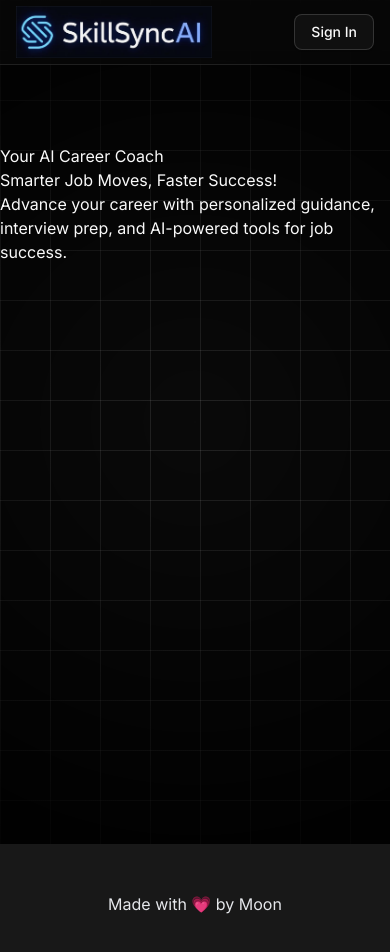
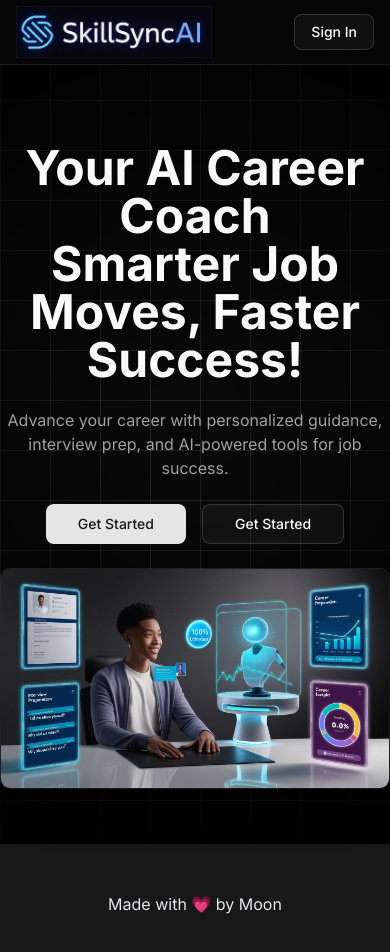
Before and after one commit to Maliha-Moon/ai-career-coach, a Next.js app: page / in a window 390 px wide. Shown: the top 952 px of the page. Built offline with nearby package versions, Linux system fonts and the light colour scheme; no server answers.

Commit message:
feat: add responsive HeroSection with title, CTAs, and banner image

```diff
--- a/components/hero.jsx
+++ b/components/hero.jsx
@@ -1,22 +1,59 @@
-import React from "react";
+"use client";
+
+import React, { useEffect, useRef } from "react";
+import { Button } from "./ui/button";
+import Link from "next/link";
+import Image from "next/image";
 
 const HeroSection = () => {
+  const imageRef = useRef(null);
+
+  // Run when component is loaded
+  useEffect(() => {}, []);
+
   return (
     <section className="w-full pt-36 md:pt-48 pb-10">
-      <div>
-        <div>
-          <h1>
+      <div className="space-y-6 text-center">
+        {/* heading */}
+        <div className="space-y-6 mx-auto">
+          <h1 className="text-5xl font-bold md:text-6xl lg:text-7xl xl:text-8xl gradient-title ">
             Your AI Career Coach
             <br />
             Smarter Job Moves, Faster Success!
           </h1>
-          <p>
+          <p className="mx-auto max-w-[600px] text-muted-foreground md:text-xl">
             Advance your career with personalized guidance, interview prep, and
             AI-powered tools for job success.
           </p>
         </div>
 
         {/* display buttons */}
+        <div className="flex justify-center space-x-4">
+          <Link href="/dashboard">
+            <Button size="lg" className="px-8">
+              Get Started
+            </Button>
+          </Link>
+          <Link href="https://www.youtube.com/roadsidecoder">
+            <Button size="lg" className="px-8" variant="outline">
+              Get Started
+            </Button>
+          </Link>
+        </div>
+
+        {/* Herosection image */}
+        <div className="hero-image-wrapper mt-5 md:mt-0">
+          <div ref={imageRef} className="hero-image">
+            <Image
+              src={"/banner1.jpg"}
+              width={1280}
+              height={720}
+              alt="Dashboard Preview"
+              className="rounded-lg shadow-2xl border mx-auto"
+              priority
+            />
+          </div>
+        </div>
       </div>
     </section>
   );
```
